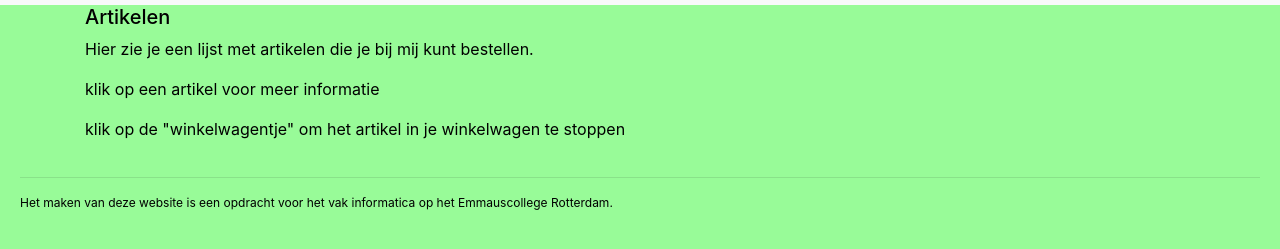
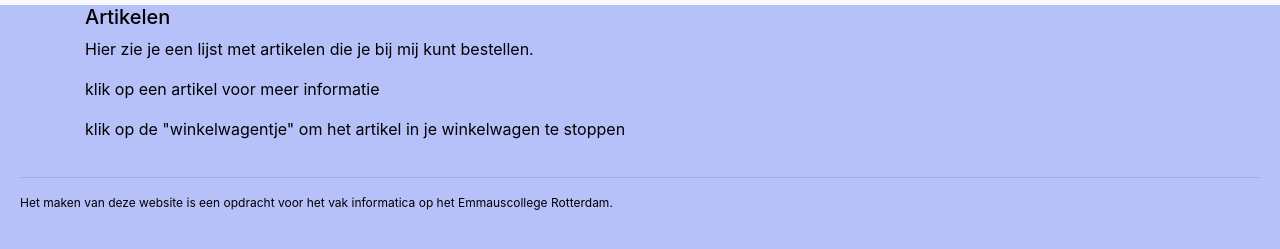
Before and after one commit to emmaus-5h/5Hin2-webshop-IsabellaVDB-Shae, a website: page web/index.html in a window 1280 px wide. Shown: the part 51-300 px from the top of the page. Drawn offline with nearby package versions, Linux system fonts and the light colour scheme; no server answers.

Commit message:
Change background color in style.css

```diff
--- a/web/css/style.css
+++ b/web/css/style.css
@@ -75,6 +75,6 @@ footer {
 }
 
 body{
-background-color: palegreen;
+background-color: rgb(181, 193, 248);
 color: black;
 }
```
